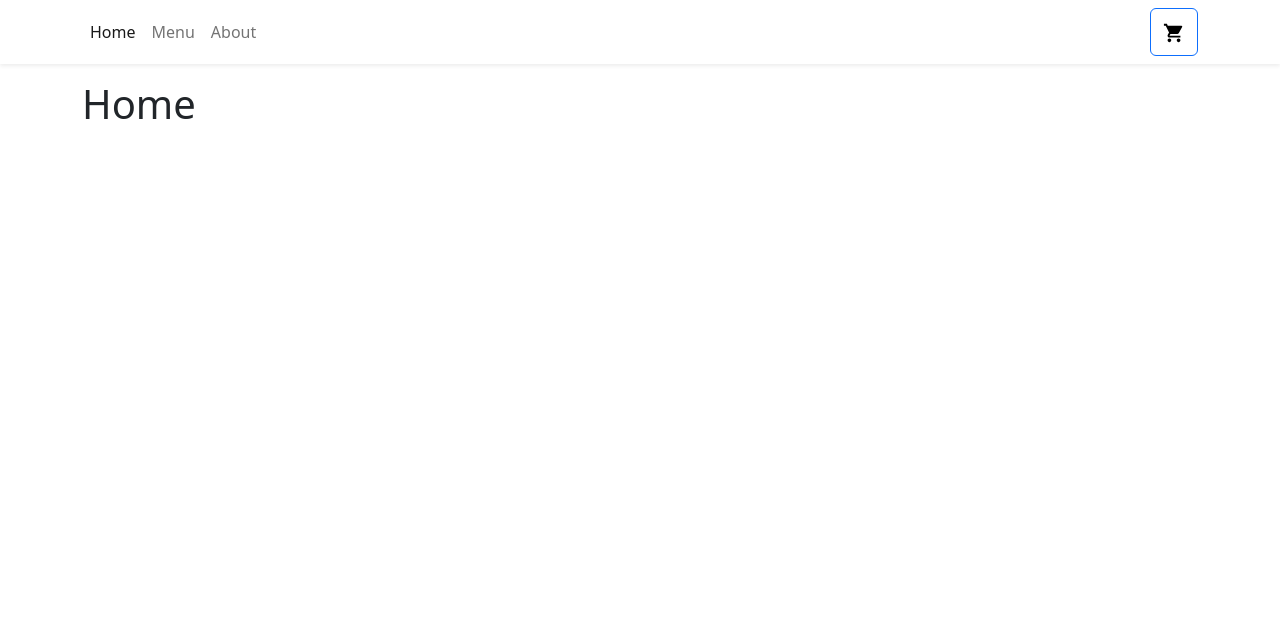
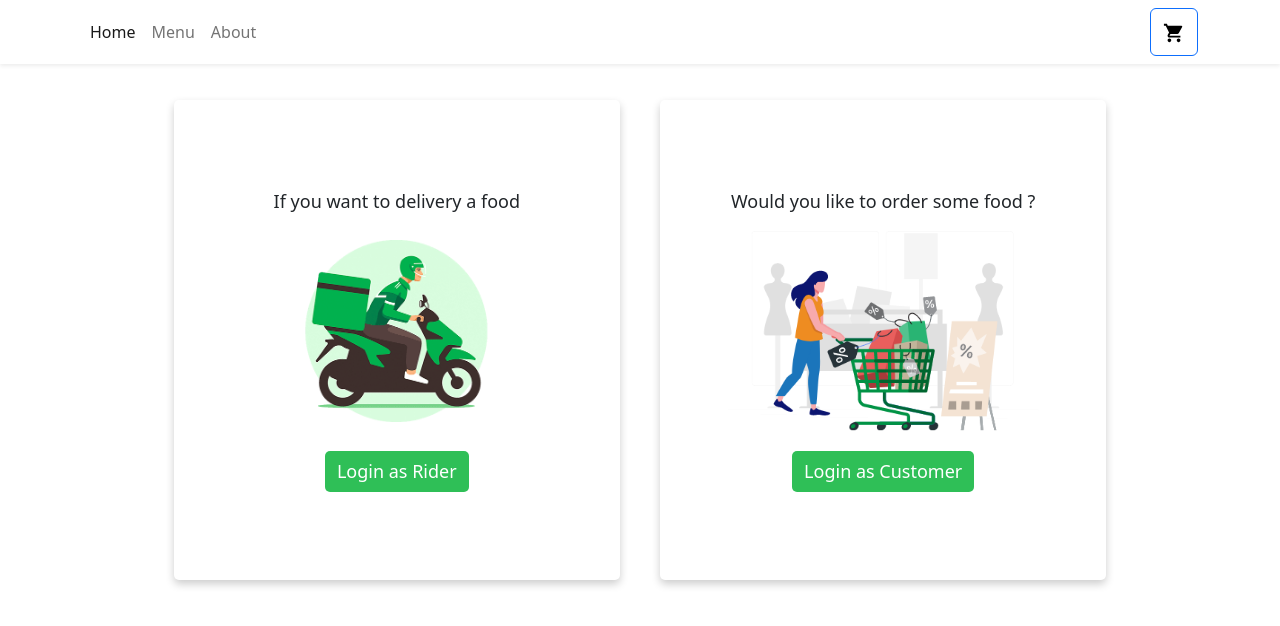
Before and after one commit to nkd3v/food-app, a React (Create React App) app: page / in a window 1280 px wide. Shown: the top 626 px of the page. Built offline with nearby package versions, Linux system fonts and the light colour scheme.

Commit message:
Home Page

```diff
--- a/src/App.js
+++ b/src/App.js
@@ -3,7 +3,7 @@ import { Container } from 'react-bootstrap'
 import { Navbar } from "./Components/Navbar/Navbar"
 
 import Home from "./Pages/HomePage/Home"
-import AboutUs from "./Pages/HomePage/AboutUs"
+import AboutUs from "./Pages/AboutUs/AboutUs"
 
 //Rider
 import CustomerList from "./Pages/Rider/CustomerListPage/CustomerList"
@@ -26,6 +26,7 @@ function App() {
         <div>
           <Routes>
             <Route index element={<Home />} />
+            <Route path="aboutUs" element={<AboutUs />} />
 
             <Route path="customerList" element={<CustomerList />} />
             <Route path="takeOrder" element={<TakeOrder />} />
--- a/src/Components/Navbar/Navbar.js
+++ b/src/Components/Navbar/Navbar.js
@@ -17,6 +17,7 @@ export function Navbar() {
                     </Nav.Link>
                 </Nav>
                 <Button
+                    onClick={event =>  window.location.href='/shoppingCart'}
                     style={{ width: "3rem", height: "3rem" }}
                     variant="outline-primary"
                 >
--- /dev/null
+++ b/src/Components/ShoppingCart/Cart.css
@@ -0,0 +1,4 @@
+.cart_container{
+    height: 100px;
+    margin-bottom: 0;
+}
--- /dev/null
+++ b/src/Components/ShoppingCart/Cart.js
@@ -0,0 +1,10 @@
+import "./Cart.css"
+
+function Cart(){
+    return(
+        <div className="p-4 m-4 b-0 d-flex justify-content-center rounded shadow cart_container">
+
+        </div>
+    )
+}
+export default Cart;
--- a/src/Components/foodCard/FoodCard.js
+++ b/src/Components/foodCard/FoodCard.js
@@ -22,11 +22,12 @@ function FoodCard({ id, foodName, price, description, restaurant, category, imag
             <div className=''>
                 <img src={image} alt={foodName} width="200px"/>
                 <div className='d-flex justify-content-center mt-2'>
-                     <button onClick={handleDecrease} className='button_amount_foodCard'>-</button>
+                     < button onClick={handleDecrease} className='button_amount_foodCard'>-</button>
                      <span className='counter_foodCard'>{counter}</span>
                      <button onClick={handleIncrement} className='button_amount_foodCard'>+</button>
                  </div>
             </div>
+            {/* Menu description */}
             <div className='descript_container'>
                 <h4>{foodName}</h4>
                 <p>฿{price}</p>
--- a/src/Pages/Customer/ShoppingCartPage/ShoppingCart.js
+++ b/src/Pages/Customer/ShoppingCartPage/ShoppingCart.js
@@ -1,6 +1,17 @@
+import Cart from "../../../Components/ShoppingCart/Cart";
+
 const ShoppingCart = () => {
     return(
-        <h1>ShoppingCart</h1>
+        <>
+        <div className="p-4 m-4 d-flex justify-content-center rounded shadow">
+            Shop
+        </div>
+        <div>
+            <Cart/>
+            <Cart/>
+            <Cart/>
+        </div>
+        </>
     )
   };
 
--- /dev/null
+++ b/src/Pages/HomePage/Home.css
@@ -0,0 +1,41 @@
+.login_container{
+    display: flex;
+    justify-content: center;
+    width: 100%;
+}
+.card_ {
+    display: flex;
+    justify-content: center;
+    align-items: center;
+    flex-direction: column;
+    box-shadow: 0 4px 8px 0 rgba(0,0,0,0.2);
+    transition: 0.3s;
+    width: 40%;
+    height: 30rem;
+    border-radius: 5px;
+    margin: 20px;
+    padding: 10px;
+  }
+
+  .card_:hover {
+    box-shadow: 0 8px 16px 0 rgba(0,0,0,0.2);
+  }
+p{
+    font-size: large;
+}
+img{
+    margin-bottom: 20px;
+}
+.login_button{
+    width:fit-content;
+    padding: 5px 10px;
+    border-radius: 5px;
+    border-color: transparent;
+    background-color: #2FBF57;
+    color: white;
+    font-size: large;
+}
+
+.login_button:hover{
+    background-color: #36b058;
+}
--- a/src/Pages/HomePage/Home.js
+++ b/src/Pages/HomePage/Home.js
@@ -1,6 +1,26 @@
+import "./Home.css"
+import riderImage from "../../Image/rider.png"
+import customerImage from "../../Image/customer.png"
+
 const Home = () => {
     return(
-        <h1>Home</h1>
+        <div className="login_container">
+            <div className="card_">
+                <p>If you want to delivery a food</p>
+                <img src={riderImage} alt="Rider" height="200px"/>
+                <button
+                className="login_button"
+                onClick={event =>  window.location.href='/CustomerList'}>Login as Rider</button>
+            </div>
+
+            <div className="card_">
+                <p>Would you like to order some food ?</p>
+                <img src={customerImage} alt="Rider" height="200px"/>
+                <button
+                className="login_button"
+                onClick={event =>  window.location.href='/Shop'}>Login as Customer</button>
+            </div>
+        </div>
 
     )
   };
```
Also changed, not shown: src/Image/customer.png (added), src/Image/rider.png (added), src/Pages/AboutUs/AboutUs.js (renamed from src/Pages/HomePage/AboutUs.js), src/Pages/Customer/ShoppingCartPage/ShoppingCart.css (added).
